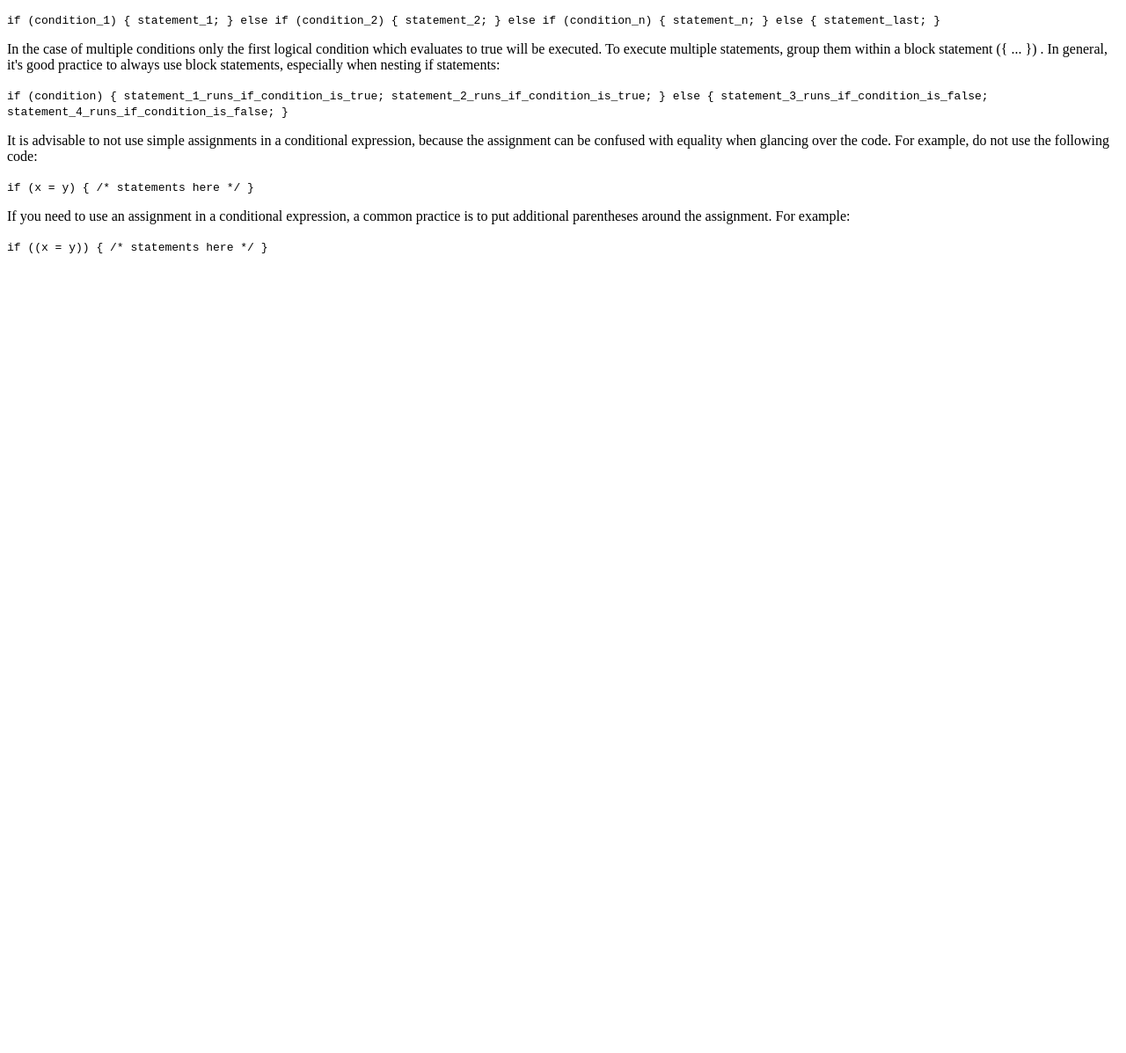
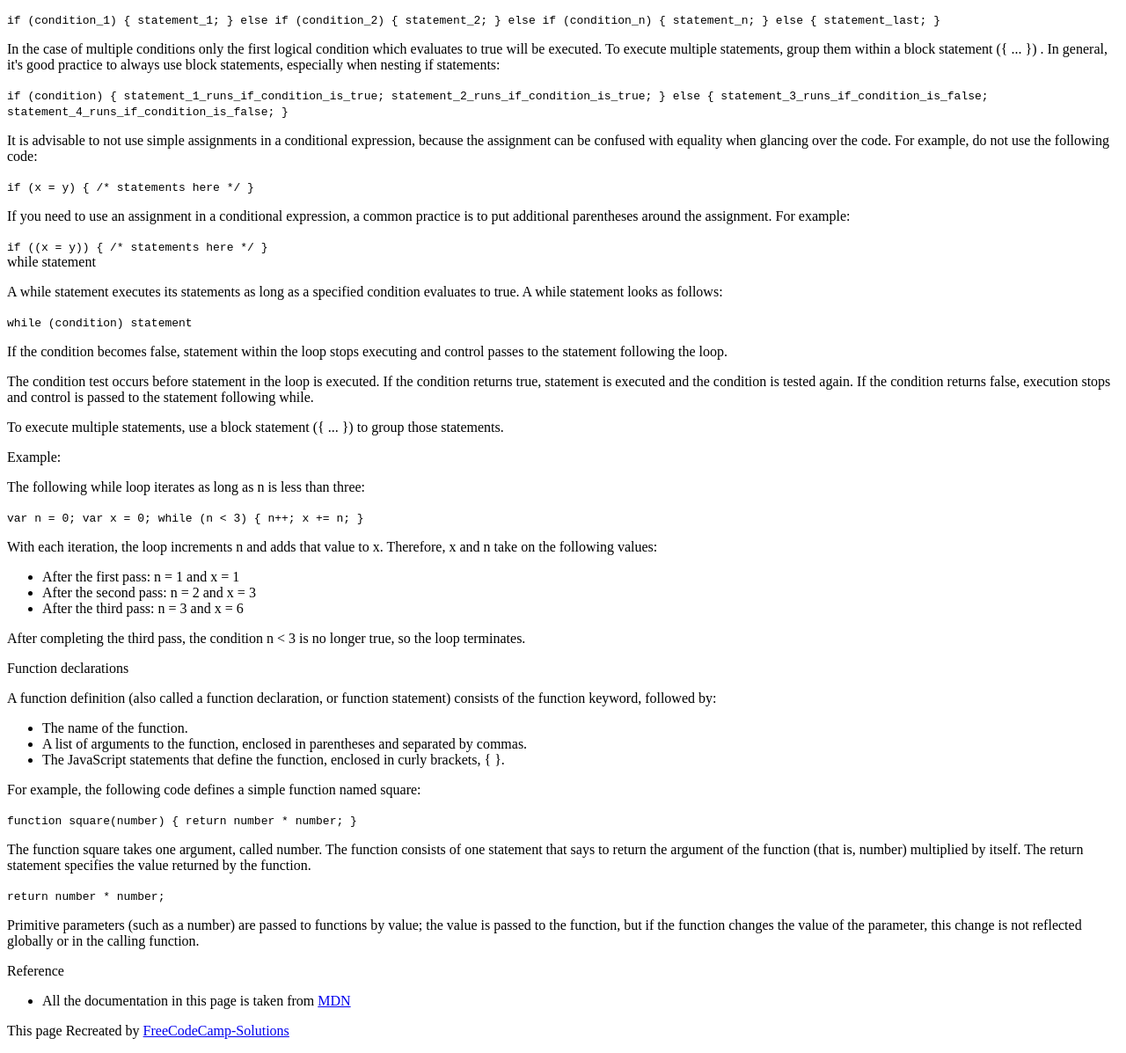
Before and after one commit to bolajiakanji/BOLAJI-AND-SHADY-MICROVERSE-COLLABORATION, a plain HTML site: page index.html in a window 1280 px wide. Shown: the part 2660-3857 px from the top of the page at 88% size. Before the commit the page ends 2957 px from the top, so only its background shows below. Drawn offline with Linux system fonts and the light colour scheme.

Commit message:
third body content commit

```diff
--- a/index.html
+++ b/index.html
@@ -224,6 +224,69 @@
               <code>if ((x = y)) { /* statements here */ }</code>
             </article>
           </section>
+          <section class="main-section" id="while-statement">
+            <header>while statement</header>
+            <article class="main-article">
+              <p>A while statement executes its statements as long as a specified condition evaluates to true. A while
+                statement looks as follows:</p>
+              <code>while (condition) statement</code>
+              <p>If the condition becomes false, statement within the loop stops executing and control passes to the statement
+                following the loop.</p>
+              <p>The condition test occurs before statement in the loop is executed. If the condition returns true, statement
+                is executed and the condition is tested again. If the condition returns false, execution stops and control is
+                passed to the statement following while.</p>
+              <p>To execute multiple statements, use a block statement ({ ... }) to group those statements.</p>
+              <p>Example:</p>
+              <p>The following while loop iterates as long as n is less than three:</p>
+              <code>var n = 0; var x = 0; while (n &lt; 3) { n++; x += n; }</code>
+              <p>With each iteration, the loop increments n and adds that value to x. Therefore, x and n take on the following
+                values:</p>
+              <ul>
+                <li>After the first pass: n = 1 and x = 1</li>
+                <li>After the second pass: n = 2 and x = 3</li>
+                <li>After the third pass: n = 3 and x = 6</li>
+              </ul>
+              <p>After completing the third pass, the condition n &lt; 3 is no longer true, so the loop terminates.</p>
+            </article>
+          </section>
+
+          <section class="main-section" id="function-declarations">
+            <header>Function declarations</header>
+            <article class="main-article">
+              <p>A function definition (also called a function declaration, or function statement) consists of the function
+                keyword, followed by:</p>
+              <ul>
+                <li>The name of the function.</li>
+                <li>A list of arguments to the function, enclosed in parentheses and separated by commas.</li>
+                <li>The JavaScript statements that define the function, enclosed in curly brackets, { }.</li>
+              </ul>
+              <p>For example, the following code defines a simple function named square:</p>
+              <code>function square(number) { return number * number; }</code>
+              <p>The function square takes one argument, called number. The function consists of one statement that says to
+                return the argument of the function (that is, number) multiplied by itself. The return statement specifies the
+                value returned by the function.</p>
+              <code>return number * number;</code>
+              <p>Primitive parameters (such as a number) are passed to functions by value; the value is passed to the
+                function, but if the function changes the value of the parameter, this change is not reflected globally or in
+                the calling function.</p>
+            </article>
+          </section>
+
+          <section class="main-section" id="reference">
+            <header>Reference</header>
+            <article class="main-article">
+              <ul>
+                <li>All the documentation in this page is taken from <a
+                    href="https://developer.mozilla.org/en-US/docs/Web/JavaScript/Guide">MDN</a></li>
+              </ul>
+            </article>
+          </section>
+          <p id="creator">This page Recreated by <a href="https://github.com/FreeCodeCamp-Solutions">FreeCodeCamp-Solutions</a></p>
+        </main>
+      </body>
+
+      </html>
+
 </body>
 
 </html>
```
